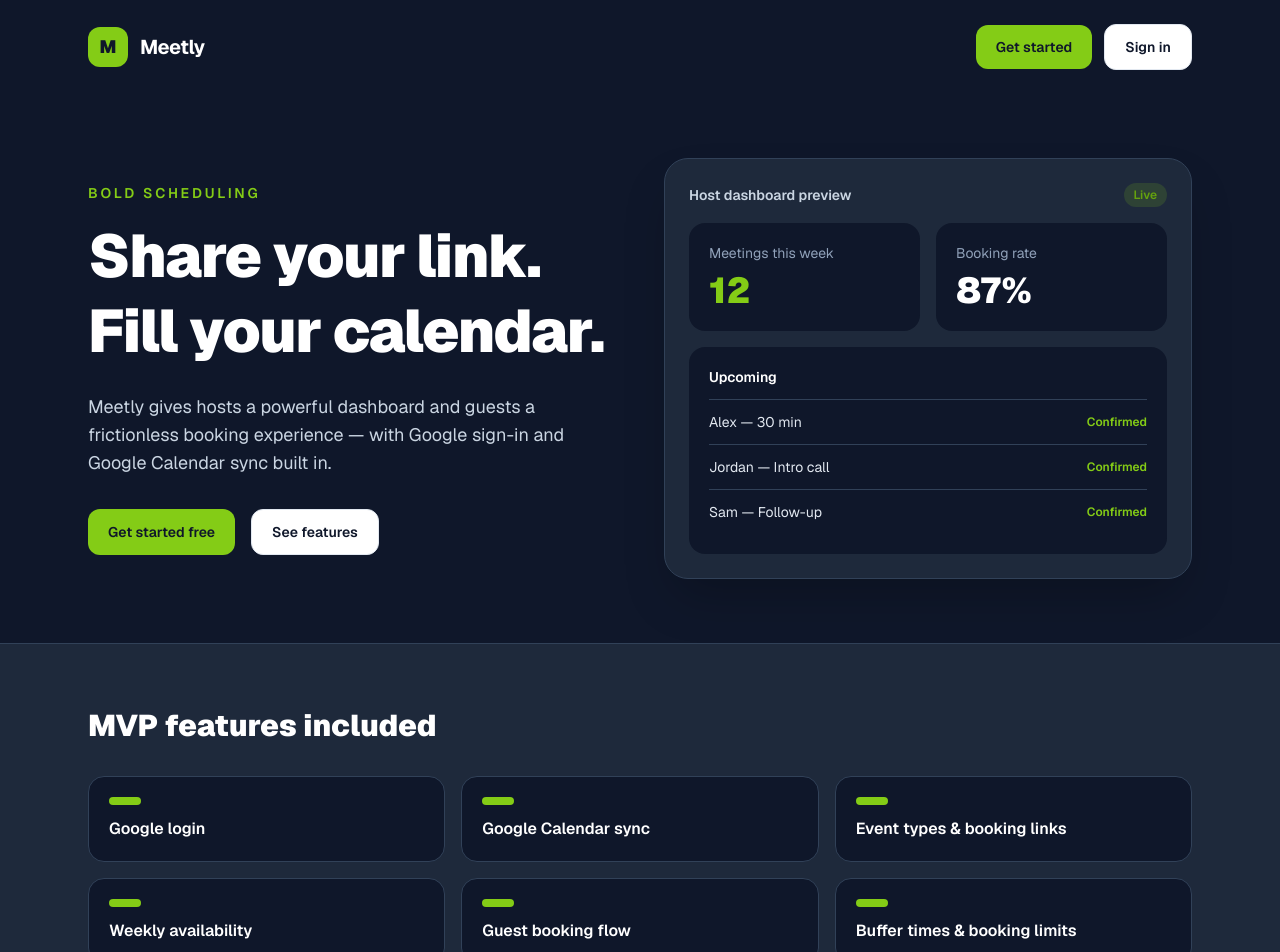
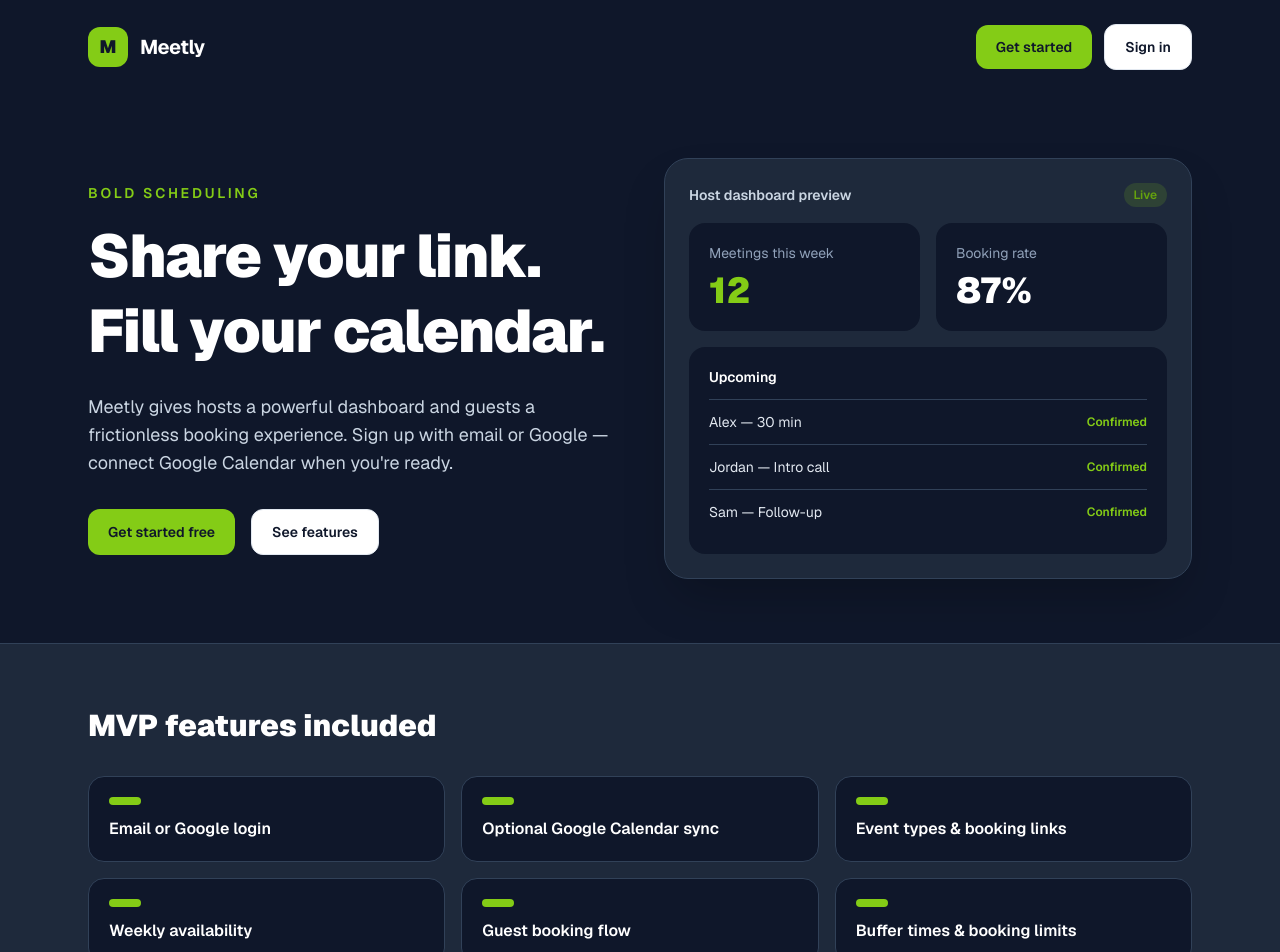
Before and after one commit to Evolving2Code/meetly-app, a Next.js app: page / in a window 1280 px wide. Shown: the top 952 px of the page. Built offline with nearby package versions, Linux system fonts and the light colour scheme; no server answers.

Commit message:
Align landing page copy with Calendly-style auth flow
Co-authored-by: Victor  <victor.evolving@gmail.com>

```diff
--- a/src/app/page.tsx
+++ b/src/app/page.tsx
@@ -25,7 +25,7 @@ export default async function HomePage() {
               </Link>
               <Link
                 href="/login"
-                className="btn-secondary hidden border-slate-600 bg-transparent text-white hover:bg-navy-light sm:inline-flex"
+                className="btn-secondary border-slate-600 bg-transparent text-white hover:bg-navy-light"
               >
                 Sign in
               </Link>
@@ -46,7 +46,8 @@ export default async function HomePage() {
           </h1>
           <p className="mt-6 max-w-xl text-lg text-slate-300">
             Meetly gives hosts a powerful dashboard and guests a frictionless booking
-            experience — with Google sign-in and Google Calendar sync built in.
+            experience. Sign up with email or Google — connect Google Calendar when
+            you&apos;re ready.
           </p>
           <div className="mt-8 flex flex-wrap gap-4">
             <Link
@@ -99,8 +100,8 @@ export default async function HomePage() {
           <h2 className="text-3xl font-black">MVP features included</h2>
           <div className="mt-8 grid gap-4 md:grid-cols-2 lg:grid-cols-3">
             {[
-              "Google login",
-              "Google Calendar sync",
+              "Email or Google login",
+              "Optional Google Calendar sync",
               "Event types & booking links",
               "Weekly availability",
               "Guest booking flow",
```
